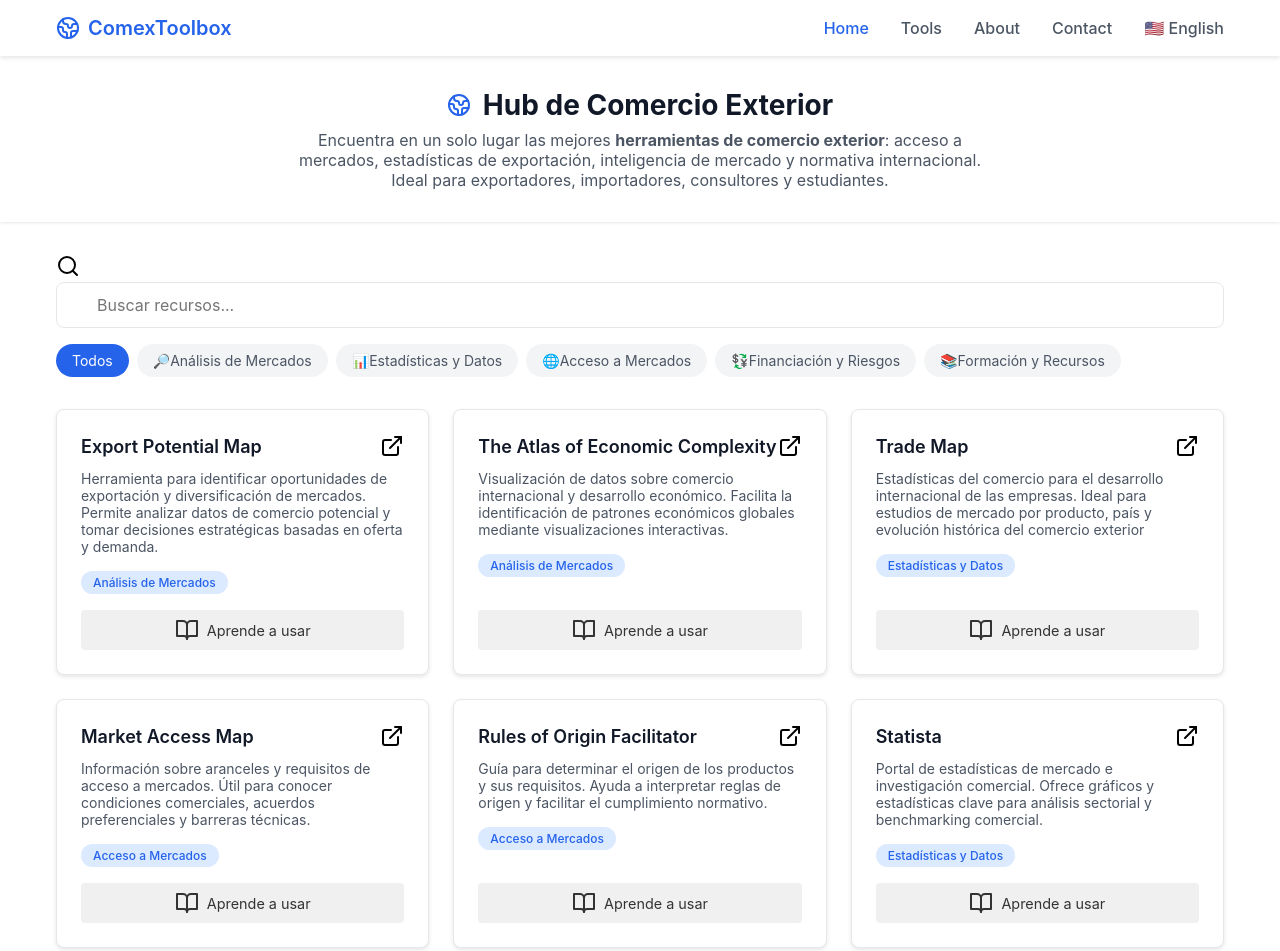
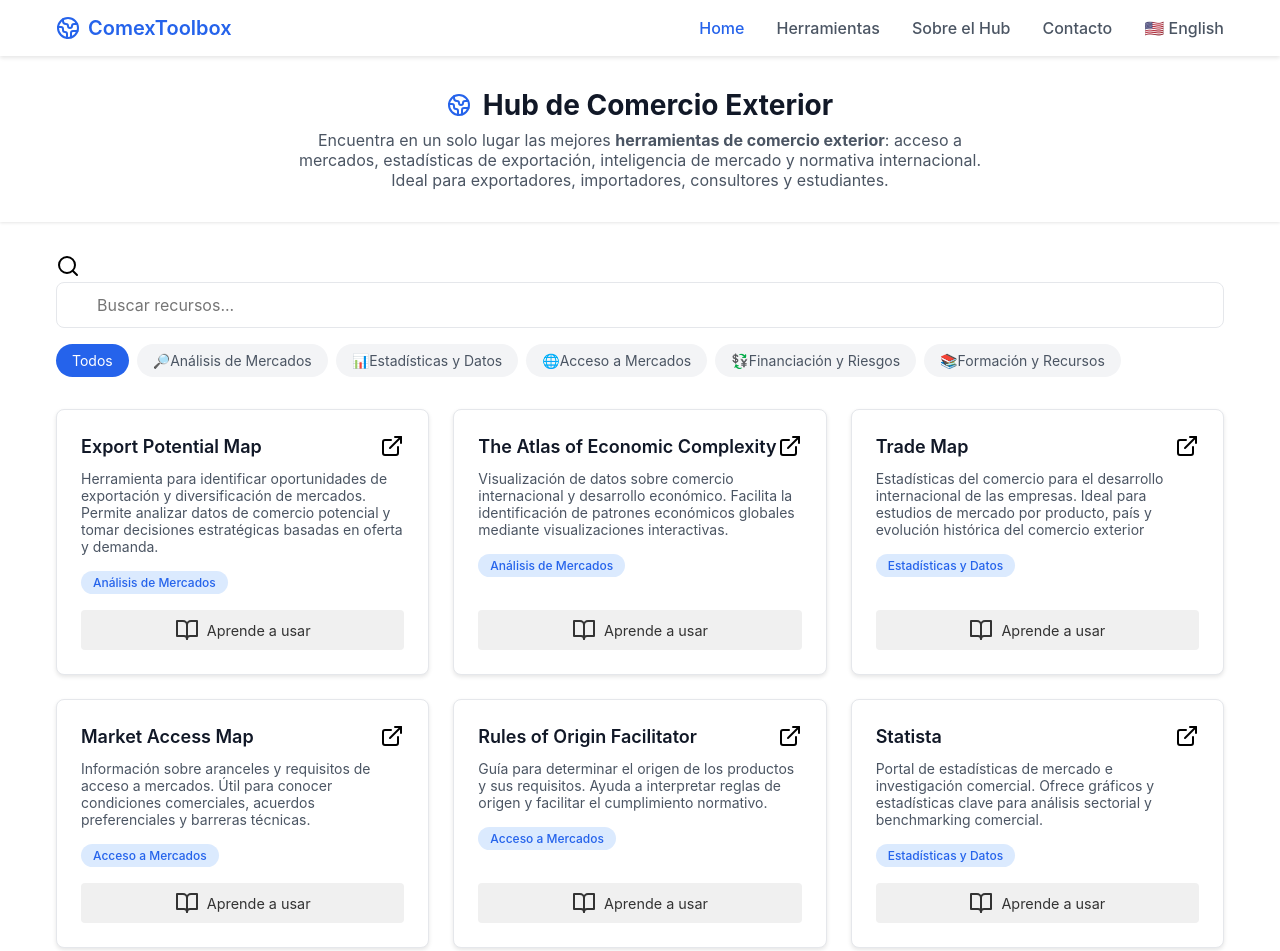
Before and after one commit to Edufrms/Pruebas-tool-box, a website: page index.html in a window 1280 px wide. Shown: the top 951 px of the page. Drawn offline with Linux system fonts and the light colour scheme.

Commit message:
Update index.html

```diff
--- a/index.html
+++ b/index.html
@@ -39,13 +39,13 @@
                 <a href="#" class="nav-link active">Home</a>
             </li>
             <li class="nav-item">
-                <a href="#search-section" class="nav-link">Tools</a>
+                <a href="#resourcesGrid" class="nav-link">Herramientas</a>
             </li>
             <li class="nav-item">
-                <a href="#about-section" class="nav-link">About</a>
+                <a href="#about-section" class="nav-link">Sobre el Hub</a>
             </li>
             <li class="nav-item">
-                <a href="#comments-section" class="nav-link">Contact</a>
+                <a href="#commentForm" class="nav-link">Contacto</a>
             </li>
             <li class="nav-item">
                 <a href="index-en.html" class="nav-link">🇺🇸 English</a>
@@ -83,7 +83,7 @@
 <section class="about-section">
     <div class="about-container">
         <!-- Sección 1: Quién eres -->
-        <div class="about-card">
+        <div class="about-card" id="about-section">
             <div class="about-header">
                 <h2>Quién soy</h2>
                 <div class="about-image-placeholder">
```
